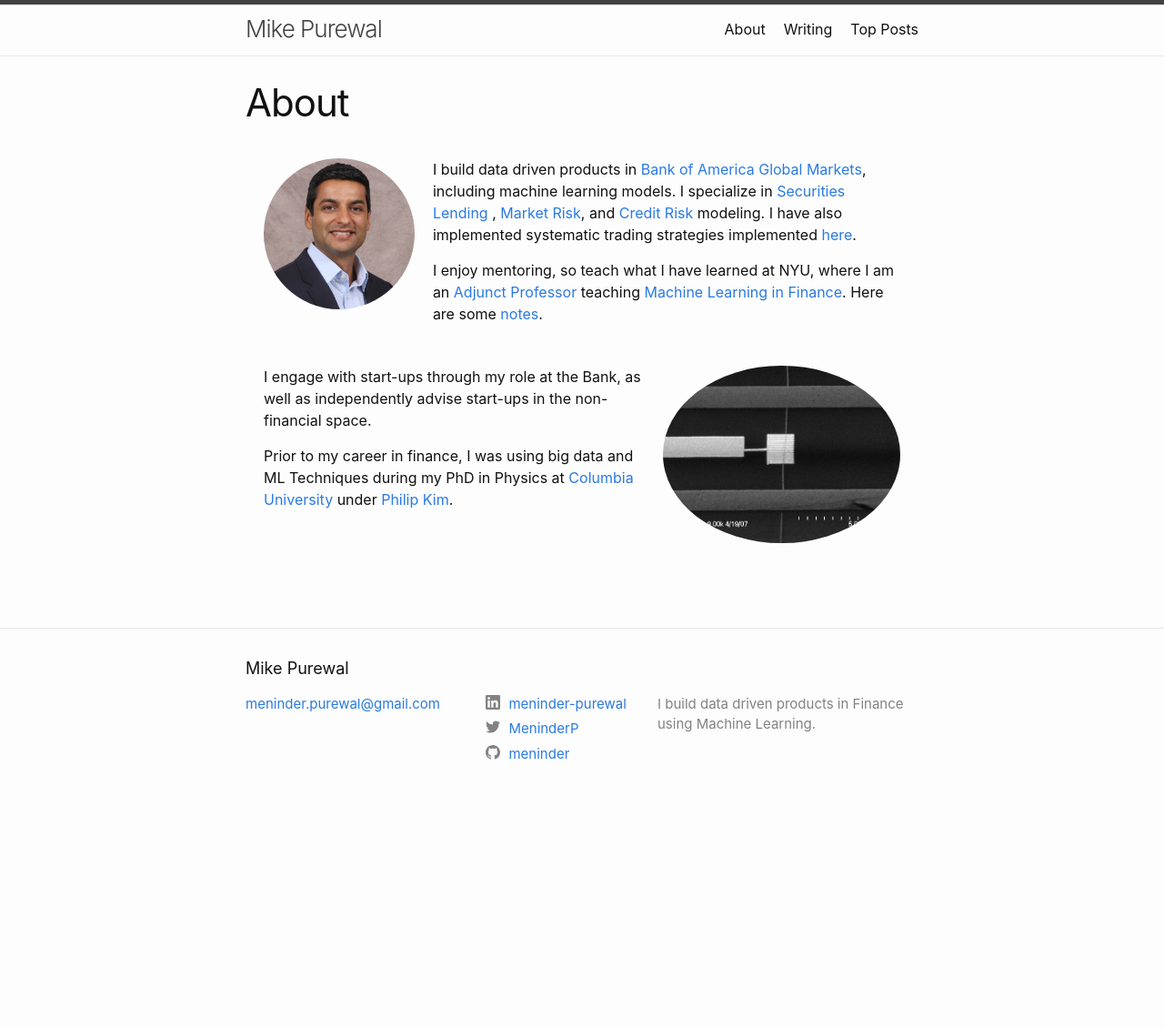
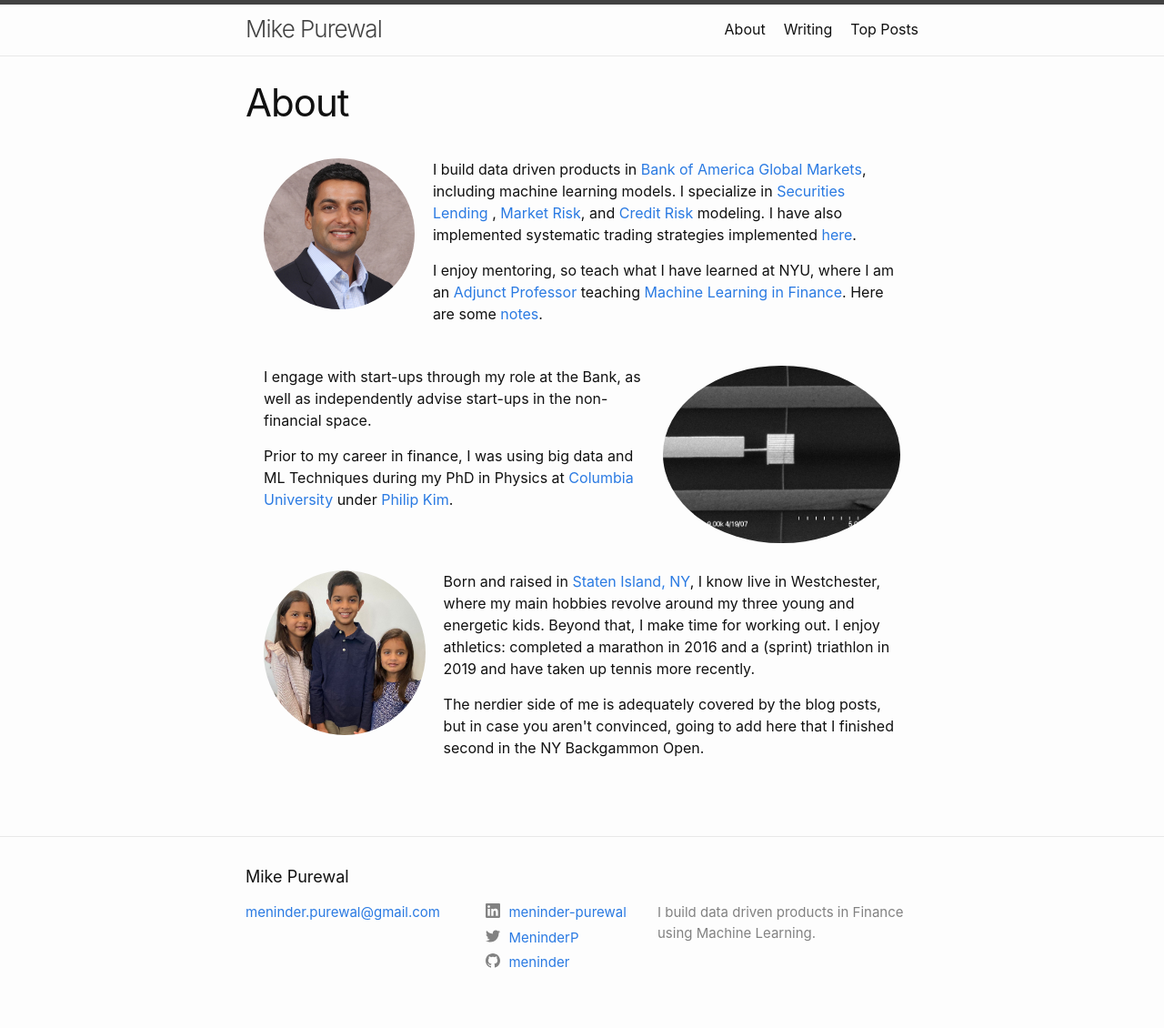
Before and after one commit to meninder/amplify-website, a Jekyll site: the page built from about.html, in a window 1280 px wide. Shown: the whole page at 91% size. Built offline with Jekyll 4.4.1, drawn with Linux system fonts in a browser that asks for light colours; before the commit the page ends 900 px from its top, so only the background shows below that.

Commit message:
forgot the family!

```diff
--- a/about.html
+++ b/about.html
@@ -37,3 +37,21 @@ order: 1
         <img class="rounded-circle avatar" itemprop="photo" alt="Carbon Nanotube" src="/assets/img/nanotube.png" loading="lazy">
     </div>
 </div>
+
+<div class="row about-container" style="display: flex">
+        <div class="about-container-div">
+        <img class="rounded-circle avatar" itemprop="photo" alt="Family" src="/assets/img/about-kids.jpg"
+             loading="lazy" width=800px>
+    </div>
+    <div class="about-container-div">
+        <p> Born and raised in <a href="https://en.wikipedia.org/wiki/Staten_Island">Staten Island, NY</a>, I know
+            live in Westchester, where
+            my main hobbies revolve around my three young and energetic kids.  Beyond that, I make time for working
+            out.  I enjoy athletics: completed a marathon in 2016 and a (sprint) triathlon in 2019 and have taken up
+            tennis more recently.</p>
+
+        <p> The nerdier side of me is adequately covered by the blog posts, but in case you aren't convinced, going to
+            add here that I finished second in the NY Backgammon Open. </p>
+    </div>
+
+</div>
```
Also changed, not shown: assets/img/about-kids.jpg (added).
